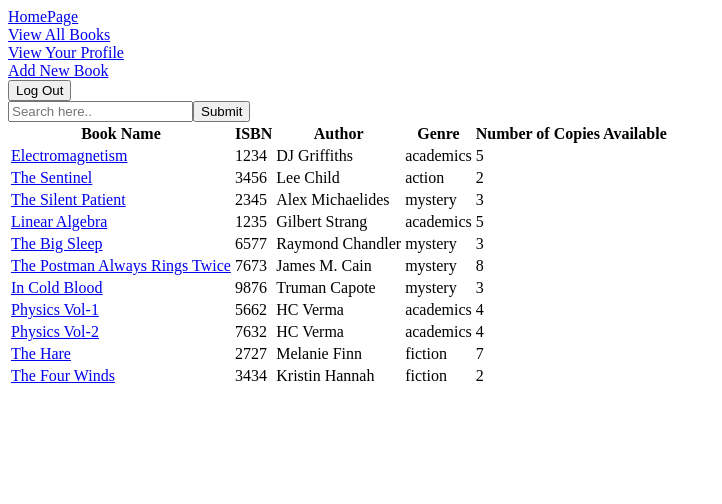
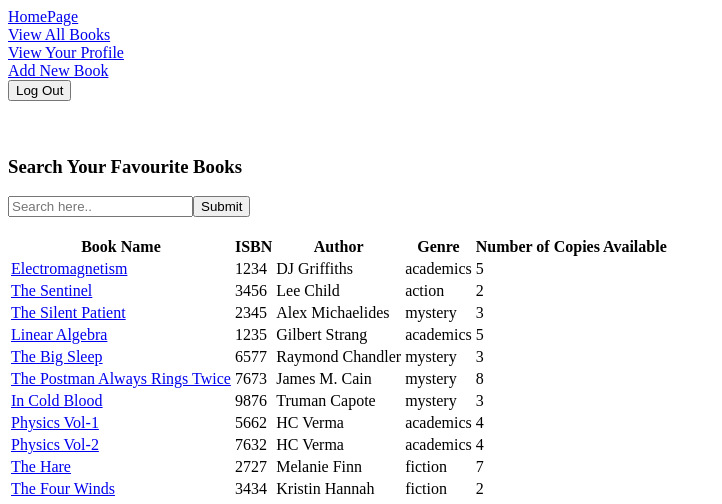
Before and after one commit to HemankBajaj/Library_Management, a Django app: page /bookview in a window 1280 px wide. Shown: the top 504 px of the page, without its empty margins (0-722 px from the left). Run offline with Django 3.2, Linux system fonts and the light colour scheme; a user stored in the database is signed in; data comes from the database, SQL or seed files in the repository; both versions use the stored data as it was after the commit.

Commit message:
minor design changes

```diff
--- a/library_management/Templates/bookview.html
+++ b/library_management/Templates/bookview.html
@@ -22,11 +22,12 @@
 </td>
 </tr>
 </tfoot>
-<tbody>
+<tbody><br><br>
+<h3> Search Your Favourite Books</h3>
    <form action="{% url 'search_result' %}" method="get">
       <input name="query" type="text" placeholder="Search here.." >
       <button type="submit" name="button">Submit</button>
-    </form>
+    </form><br><br>
 
   {% for book in books %}
     <tr>
@@ -40,7 +41,7 @@
 </tbody>
 </table>
 {%else%}
-<h1>Have 0 book</h1>
+<h1>No Books Found</h1>
 {%endif%}
 
 
```
Also changed, not shown: library_management/db.sqlite3.
